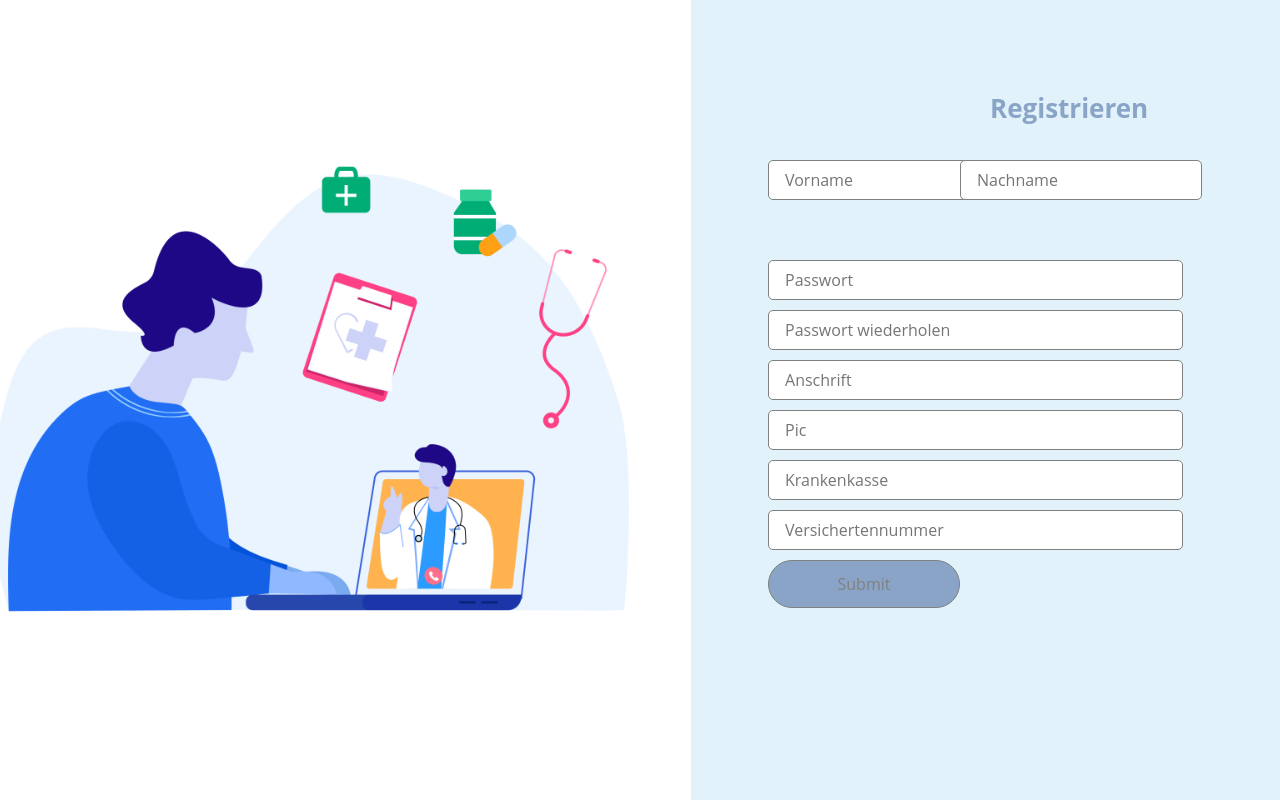
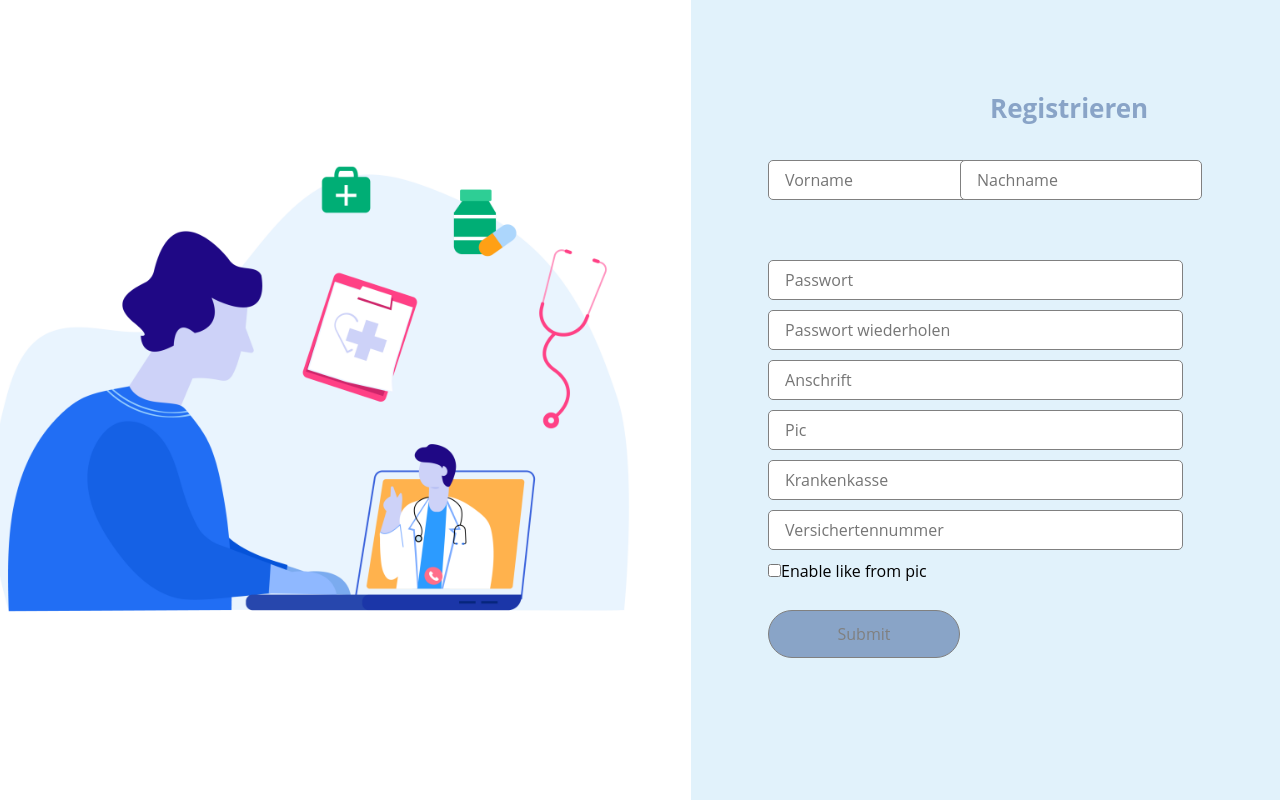
Before and after one commit to GeeHopper/MediComm, a PHP site: page /pat-reg.php in a window 1280 px wide. Run offline with PHP 8.4, Linux system fonts and the light colour scheme; some libraries are stand-ins or nearby versions.

Commit message:
added acception of user agreement to registration

```diff
--- a/WebProjekt/CSS/pat-reg.css
+++ b/WebProjekt/CSS/pat-reg.css
@@ -132,7 +132,7 @@ z-index: 3;
   position: absolute;
   text-align: center;
   left: 60%;
-  top: 560px;
+  top: 610px;
   background:#89a4c7;
   text-align: center;
   padding: 12px;
@@ -142,3 +142,11 @@ z-index: 3;
  .btn a{
   color: #fff;
 }
+
+#agreement
+{
+  width: 415px;
+  top: 560px;
+  position: absolute;
+  left: 60%;
+}
--- a/WebProjekt/pat-reg.php
+++ b/WebProjekt/pat-reg.php
@@ -3,8 +3,8 @@
 require_once "config.php";
 
 // Define variables and initialize with empty values
-$username = $password = $confirm_password = $firstname = $profilepic = $lastname = $address = $insurednumber = $healthinsurance = "";
-$username_err = $password_err = $confirm_password_err = $firstname_err = $lastname_err = $address_err = $insurednumber_err = $healthinsurance = "";
+$username = $password = $confirm_password = $firstname = $profilepic = $lastname = $address = $insurednumber = $healthinsurance = $agreement = "";
+$username_err = $password_err = $confirm_password_err = $firstname_err = $lastname_err = $address_err = $insurednumber_err = $healthinsurance = $agreement_err = "";
 
 // Processing form data when form is submitted
 if($_SERVER["REQUEST_METHOD"] == "POST"){
@@ -97,8 +97,14 @@ if($_SERVER["REQUEST_METHOD"] == "POST"){
       $healthinsurance = trim($_POST["healthinsurance"]);
     }
 
+    if(!isset($_POST["agreement"])){
+      $agreement_err = "Please accept the User agreement.";
+    } else{
+      $agreement = trim($_POST["agreement"]);
+    }
+
     // Check input errors before inserting in database
-    if(empty($username_err) && empty($password_err) && empty($confirm_password_err) && empty($firstname_err) && empty($lastname_err) && empty($address_err) && empty($insurednumber_err) && empty($healthinsurance_err)){
+    if(empty($username_err) && empty($password_err) && empty($confirm_password_err) && empty($firstname_err) && empty($lastname_err) && empty($address_err) && empty($insurednumber_err) && empty($healthinsurance_err) && empty($agreement_err)){
 
         // Prepare an insert statement
         $sql = "INSERT INTO users (password, profilepic, firstname, lastname, address) VALUES (?, ?, ?, ?, ?)";
@@ -264,6 +270,10 @@ if($_SERVER["REQUEST_METHOD"] == "POST"){
       </div>
     </div>
 
+    <div id="agreement">
+      <input type="checkbox" name="agreement">Enable like from pic
+    </div>
+
 
     <!--<div class="form">
       <div class="btn">
@@ -271,7 +281,7 @@ if($_SERVER["REQUEST_METHOD"] == "POST"){
       </div>
     </div>-->
 
-      <input type="submit" class="btn btn-primary" value="Submit">
+    <input type="submit" class="btn btn-primary" value="Submit">
 
   </form>
 
```
